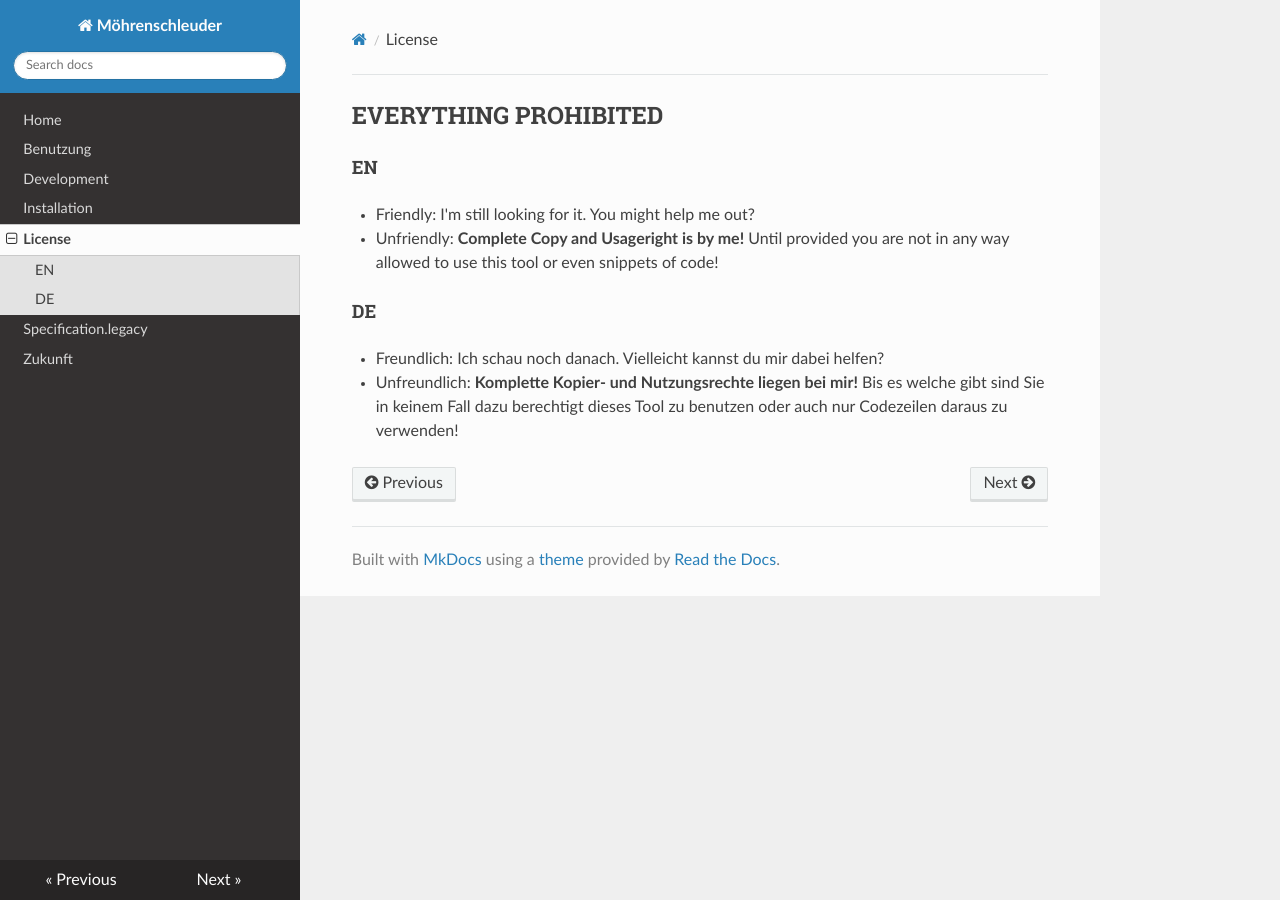
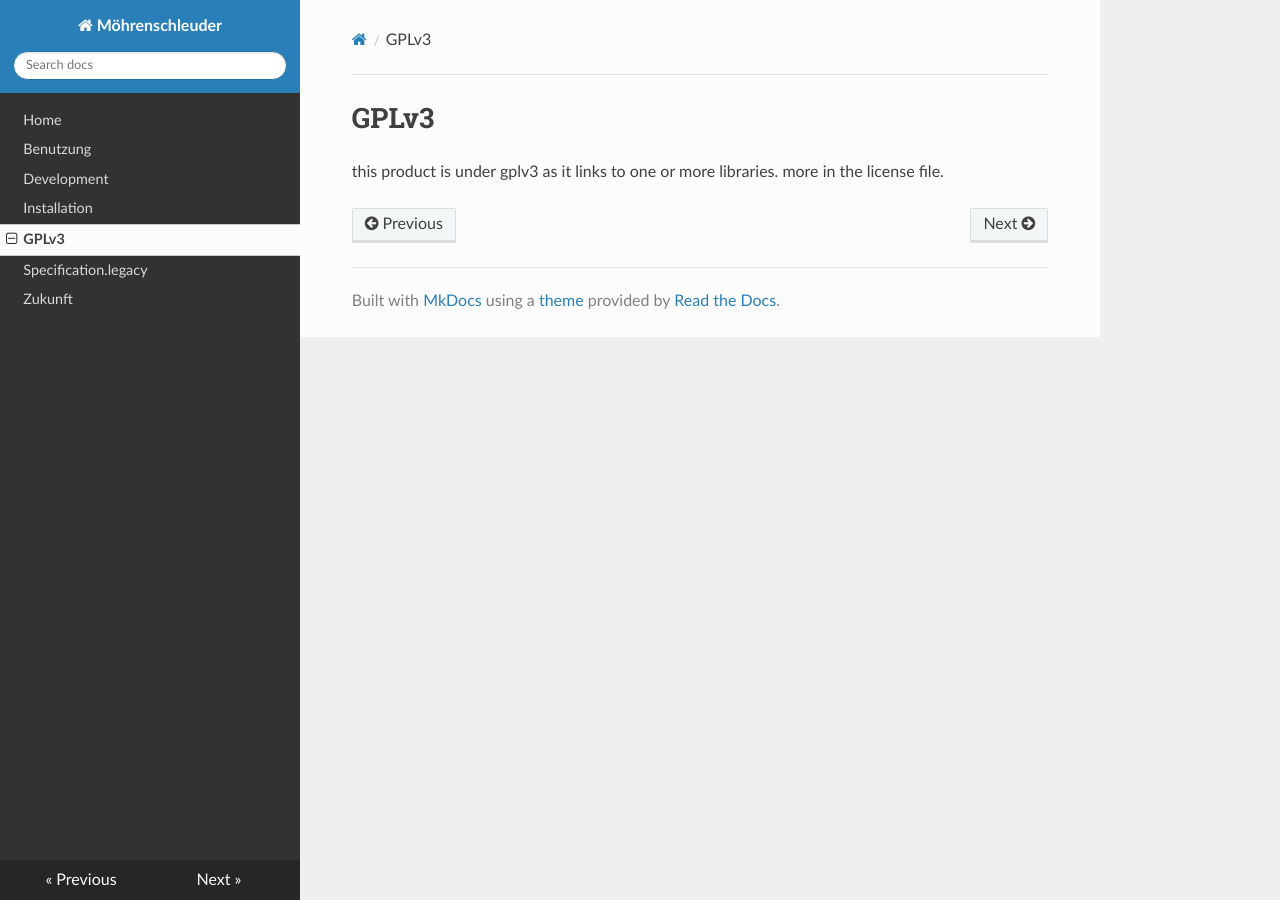
Before and after one commit to iameru/mschleuder, an MkDocs documentation site: the page built from docs/License.md, in a window 1280 px wide. Built offline with MkDocs 1.6.1, drawn with Linux system fonts in a browser that asks for light colours; nearby versions of some CDN libraries.

Commit message:
added License

```diff
--- a/dev-requirements.txt
+++ b/dev-requirements.txt
@@ -61,9 +61,11 @@ pbr==5.10.0 ; python_version >= "3.8" and python_version < "4.0"
 pexpect==4.8.0 ; python_version >= "3.8" and python_version < "4.0" and sys_platform != "win32"
 pickleshare==0.7.5 ; python_version >= "3.8" and python_version < "4.0"
 pillow==9.2.0 ; python_version >= "3.8" and python_version < "4.0"
+pip-licenses==4.0.3 ; python_version >= "3.8" and python_version < "4.0"
 platformdirs==2.5.2 ; python_version >= "3.8" and python_version < "4.0"
 pluggy==1.0.0 ; python_version >= "3.8" and python_version < "4.0"
 pre-commit==2.20.0 ; python_version >= "3.8" and python_version < "4.0"
+prettytable==3.5.0 ; python_version >= "3.8" and python_version < "4.0"
 prompt-toolkit==3.0.31 ; python_version >= "3.8" and python_version < "4.0"
 ptyprocess==0.7.0 ; python_version >= "3.8" and python_version < "4.0" and sys_platform != "win32"
 pure-eval==0.2.2 ; python_version >= "3.8" and python_version < "4.0"
--- a/docs/License.md
+++ b/docs/License.md
@@ -1,9 +1,3 @@
-## EVERYTHING PROHIBITED
+# GPLv3
 
-#### EN
- - Friendly: I'm still looking for it. You might help me out?
- - Unfriendly: **Complete Copy and Usageright is by me!** Until provided you are not in any way allowed to use this tool or even snippets of code!
-
-#### DE
- - Freundlich: Ich schau noch danach. Vielleicht kannst du mir dabei helfen?
- - Unfreundlich: **Komplette Kopier- und Nutzungsrechte liegen bei mir!** Bis es welche gibt sind Sie in keinem Fall dazu berechtigt dieses Tool zu benutzen oder auch nur Codezeilen daraus zu verwenden!
+this product is under gplv3 as it links to one or more libraries. more in the license file.
--- a/pyproject.toml
+++ b/pyproject.toml
@@ -41,6 +41,7 @@ pytest-watch = "^4.2.0"
 bs4 = "^0.0.1"
 flake8 = "^5.0.4"
 mkdocs = "^1.4.1"
+pip-licenses = "^4.0.3"
 
 [build-system]
 requires = ["poetry-core>=1.0.0"]
```
Also changed, not shown: 1 other file.
